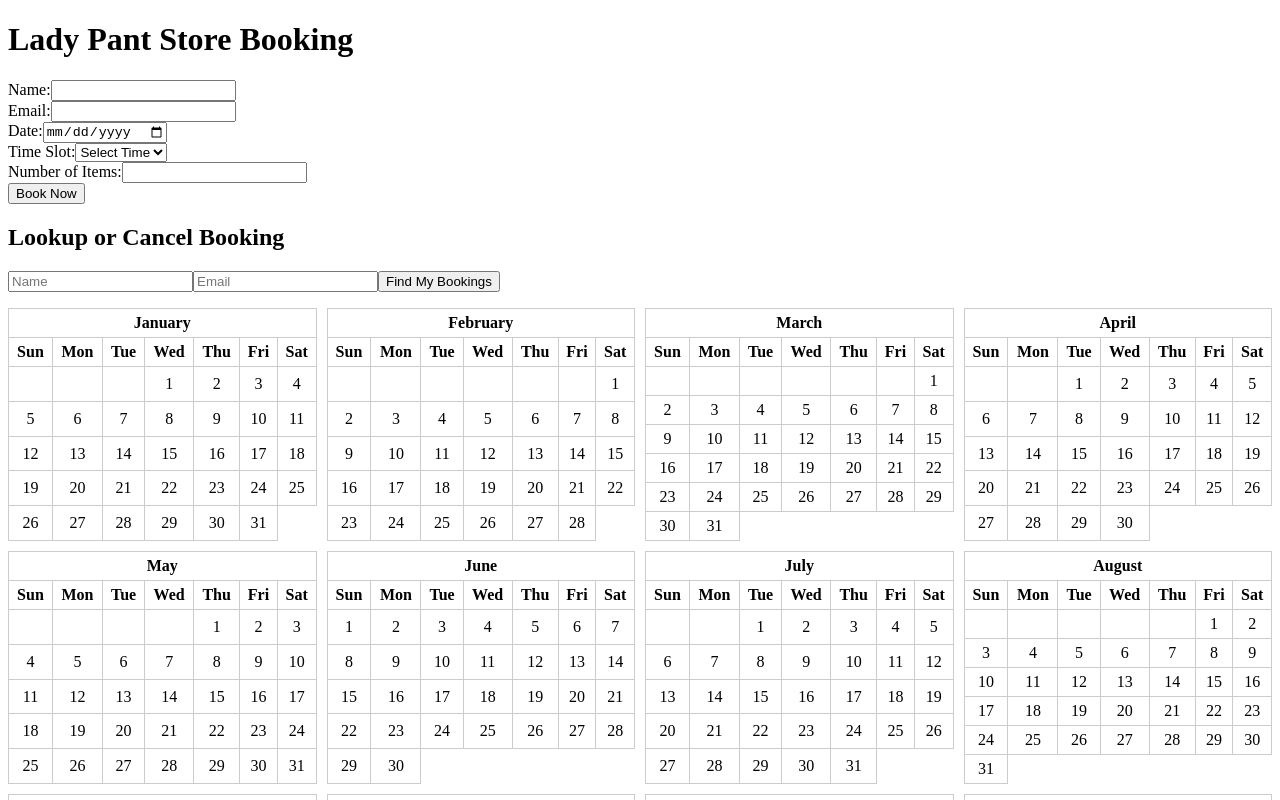
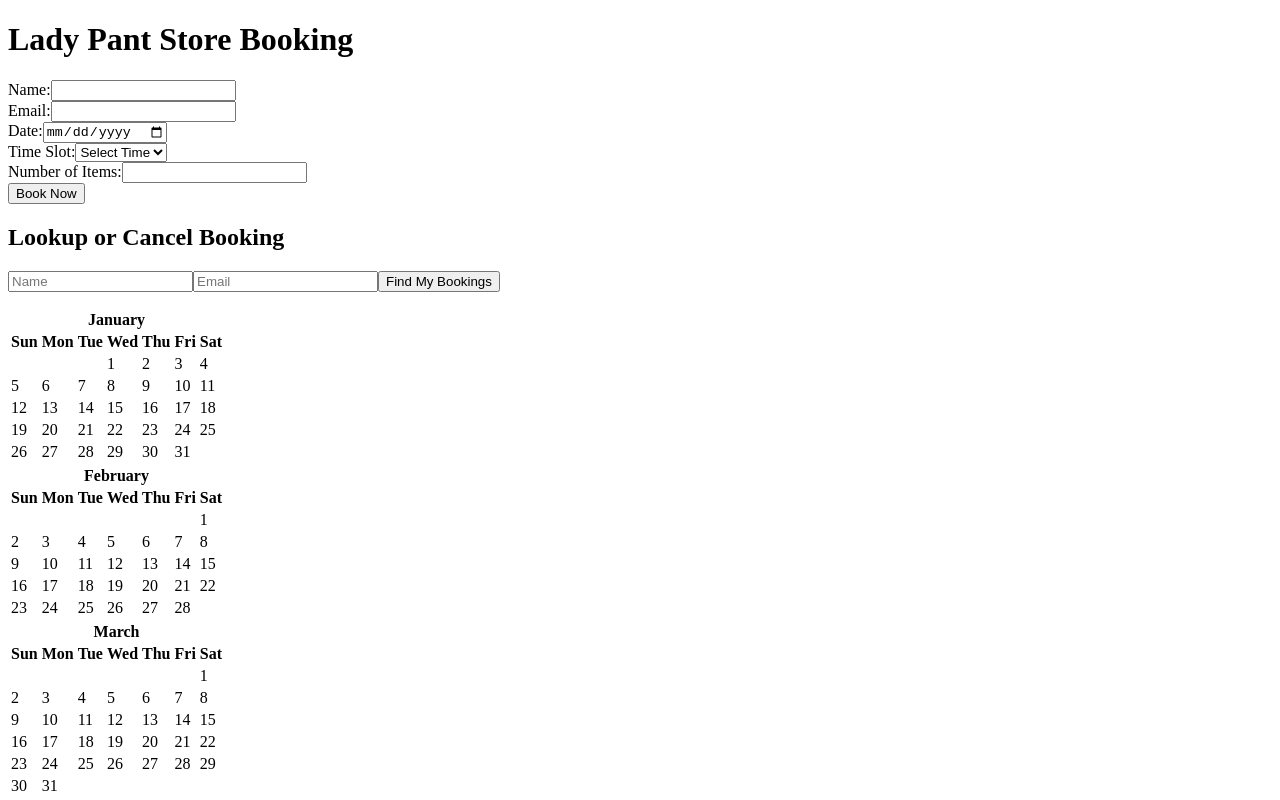
Before and after one commit to Barry-byte-cyber/Lady-Store-Booking-Finally, a React (Vite) app: page / in a window 1280 px wide. Shown: the top 800 px of the page. Built offline with nearby package versions, Linux system fonts and the light colour scheme.

Commit message:
Finalized import path and removed all .css file references

```diff
--- a/src/Components/BookingCalendar.css
+++ /dev/null
@@ -1,22 +0,0 @@
-.calendar-container {
-  display: grid;
-  grid-template-columns: repeat(auto-fill, minmax(250px, 1fr));
-  gap: 10px;
-}
-
-table {
-  width: 100%;
-  border-collapse: collapse;
-  text-align: center;
-}
-
-td, th {
-  border: 1px solid #ccc;
-  padding: 5px;
-}
-
-.booked {
-  background-color: #ffdddd;
-  font-weight: bold;
-  cursor: pointer;
-}
--- a/src/Components/CalendarStyles.css
+++ /dev/null
@@ -1,22 +0,0 @@
-.calendar-container {
-  display: grid;
-  grid-template-columns: repeat(auto-fill, minmax(250px, 1fr));
-  gap: 10px;
-}
-
-table {
-  width: 100%;
-  border-collapse: collapse;
-  text-align: center;
-}
-
-td, th {
-  border: 1px solid #ccc;
-  padding: 5px;
-}
-
-.booked {
-  background-color: #ffdddd;
-  font-weight: bold;
-  cursor: pointer;
-}
--- a/src/Components/CalendarView.css
+++ /dev/null
@@ -1,22 +0,0 @@
-.calendar-container {
-  display: grid;
-  grid-template-columns: repeat(auto-fill, minmax(250px, 1fr));
-  gap: 10px;
-}
-
-table {
-  width: 100%;
-  border-collapse: collapse;
-  text-align: center;
-}
-
-td, th {
-  border: 1px solid #ccc;
-  padding: 5px;
-}
-
-.booked {
-  background-color: #ffdddd;
-  font-weight: bold;
-  cursor: pointer;
-}
--- a/src/Components/CalendarView.jsx
+++ b/src/Components/CalendarView.jsx
@@ -1,5 +1,4 @@
 import React from "react";
-import "./CalendarView.css";
 
 function CalendarView({ bookings, onDateClick, showFullYear }) {
   const daysInMonth = (year, month) => new Date(year, month + 1, 0).getDate();
--- a/src/Components/calendar_TEMP.css
+++ /dev/null
@@ -1,22 +0,0 @@
-.calendar-container {
-  display: grid;
-  grid-template-columns: repeat(auto-fill, minmax(250px, 1fr));
-  gap: 10px;
-}
-
-table {
-  width: 100%;
-  border-collapse: collapse;
-  text-align: center;
-}
-
-td, th {
-  border: 1px solid #ccc;
-  padding: 5px;
-}
-
-.booked {
-  background-color: #ffdddd;
-  font-weight: bold;
-  cursor: pointer;
-}
--- a/src/main.jsx
+++ b/src/main.jsx
@@ -3,7 +3,7 @@
 import React from "react";
 import ReactDOM from "react-dom/client";
 import App from "./App.jsx";
-import BookingCalendar from "./components/BookingCalendar";
+import BookingCalendar from "./components/BookingCalendar.jsx";
 
 ReactDOM.createRoot(document.getElementById("root")).render(
   <React.StrictMode>
```
